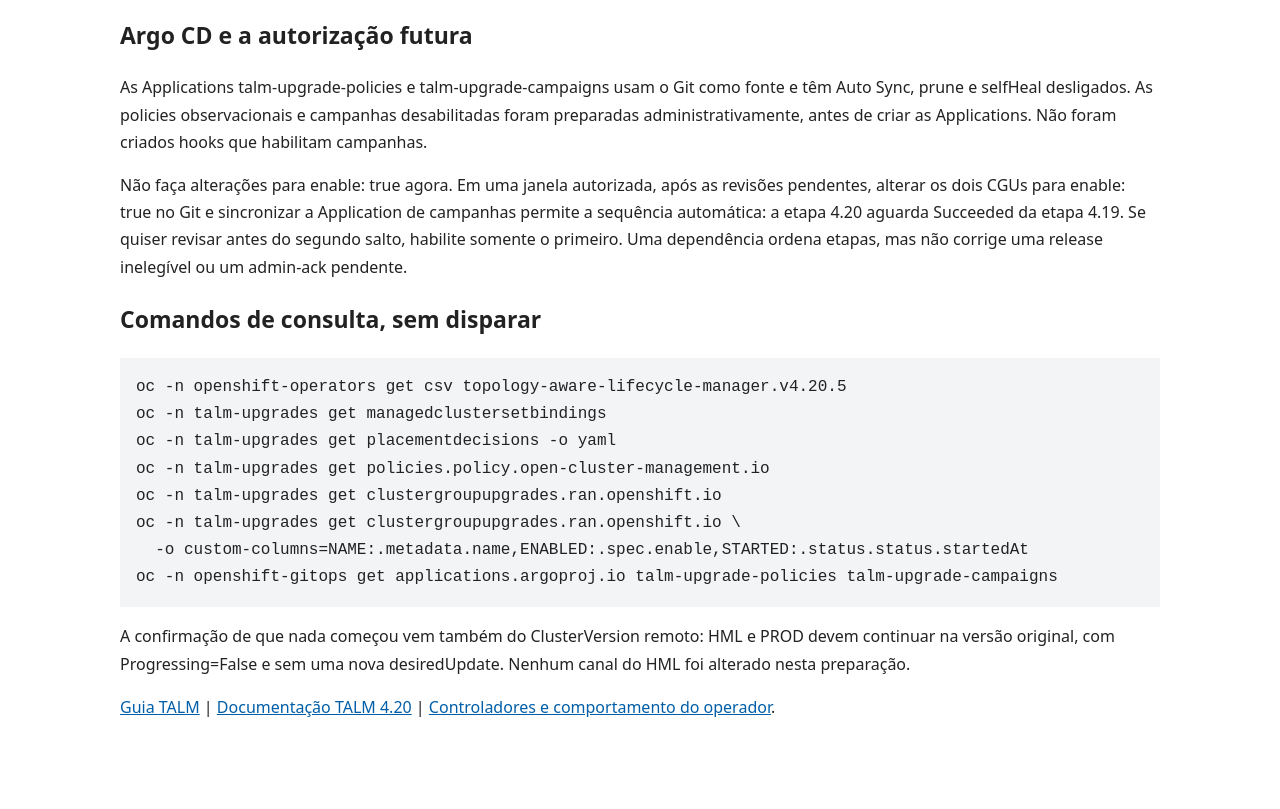
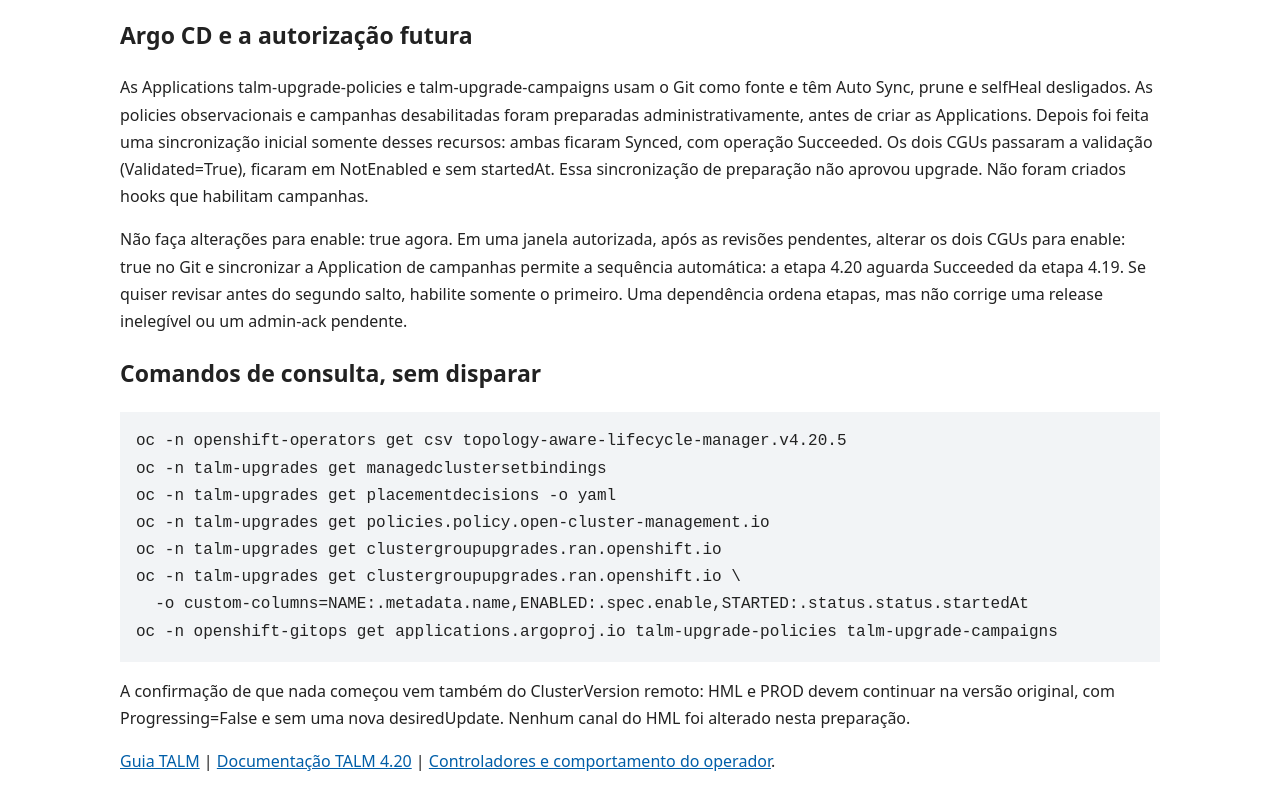
Before and after one commit to Joaofelixs/lab-redhat, a plain HTML site: page talm/hml-piloto.html in a window 1280 px wide. Shown: the part 1834-2643 px from the top of the page. Before the commit the page ends 2595 px from the top, so only its background shows below. Drawn offline with Linux system fonts and the light colour scheme.

Commit message:
docs: record disabled HML pilot validation and Argo sync

```diff
--- a/talm/hml-piloto.html
+++ b/talm/hml-piloto.html
@@ -69,7 +69,11 @@ ztp-done. Não confunda esse marcador de inicialização com uma versão atualiz
 <p>As Applications talm-upgrade-policies e talm-upgrade-campaigns usam o Git como
 fonte e têm Auto Sync, prune e selfHeal desligados. As policies observacionais
 e campanhas desabilitadas foram preparadas administrativamente, antes de criar
-as Applications. Não foram criados hooks que habilitam campanhas.</p>
+as Applications. Depois foi feita uma sincronização inicial somente desses
+recursos: ambas ficaram Synced, com operação Succeeded. Os dois CGUs passaram
+a validação (Validated=True), ficaram em NotEnabled e sem startedAt.
+Essa sincronização de preparação não aprovou upgrade. Não foram criados hooks
+que habilitam campanhas.</p>
 <p>Não faça alterações para enable: true agora. Em uma janela autorizada, após
 as revisões pendentes, alterar os dois CGUs para enable: true no Git e sincronizar
 a Application de campanhas permite a sequência automática: a etapa 4.20 aguarda
```
